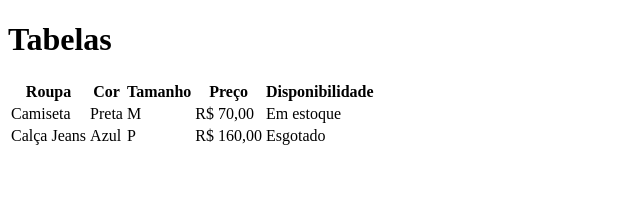
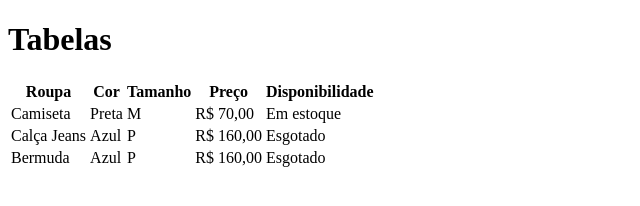
Before and after one commit to MatheusShima/aula-tabela, a plain HTML site: page index.html in a window 1280 px wide. Shown: the whole page, without its empty margins (0-640 px from the left). Drawn offline with Linux system fonts and the light colour scheme.

Commit message:
add produto bermuda

```diff
--- a/index.html
+++ b/index.html
@@ -37,6 +37,14 @@
             <td>R$ 160,00</td>
             <td>Esgotado</td>
         </tr>
+
+        <tr>
+            <td>Bermuda</td>
+            <td>Azul</td>
+            <td>P</td>
+            <td>R$ 160,00</td>
+            <td>Esgotado</td>
+        </tr>
     </table>
 
 </body>
```
